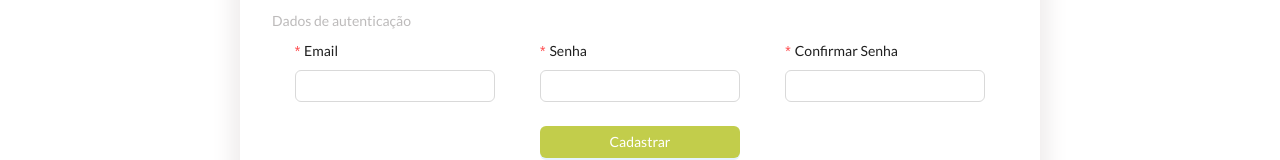
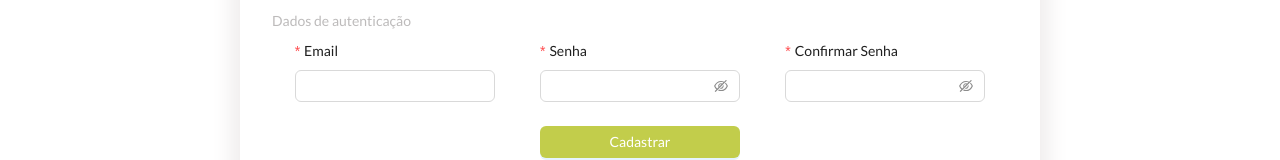
Before and after one commit to fiscaliza-e/frontend, a Next.js app: page /register in a window 1280 px wide. Shown: the part 519-679 px from the top of the page. Built offline with nearby package versions, Linux system fonts and the light colour scheme.

Commit message:
add  html type password to inputs

```diff
--- a/src/app/login/components/form-login/index.tsx
+++ b/src/app/login/components/form-login/index.tsx
@@ -44,11 +44,7 @@ export default function LoginForm() {
           name="password"
           rules={[{ required: true, message: "Por favor, informe sua senha!" }]}
         >
-          <Input
-            prefix={<LockOutlined />}
-            type="password"
-            placeholder="Senha"
-          />
+          <Input.Password prefix={<LockOutlined />} placeholder="Senha" />
         </Form.Item>
         <Form.Item>
           <Flex justify="space-between" align="center">
--- a/src/app/register/components/form-register/auth-info/index.tsx
+++ b/src/app/register/components/form-register/auth-info/index.tsx
@@ -21,7 +21,7 @@ export default function RegisterFormAuthInfo() {
           name="password"
           rules={[{ required: true, message: "Digite sua senha" }]}
         >
-          <Input />
+          <Input.Password />
         </Form.Item>
         <Form.Item
           className={styles.formItem}
@@ -29,7 +29,7 @@ export default function RegisterFormAuthInfo() {
           name="confirm-password"
           rules={[{ required: true, message: "As senhas devem ser iguais" }]}
         >
-          <Input />
+          <Input.Password />
         </Form.Item>
       </Flex>
     </Flex>
```
